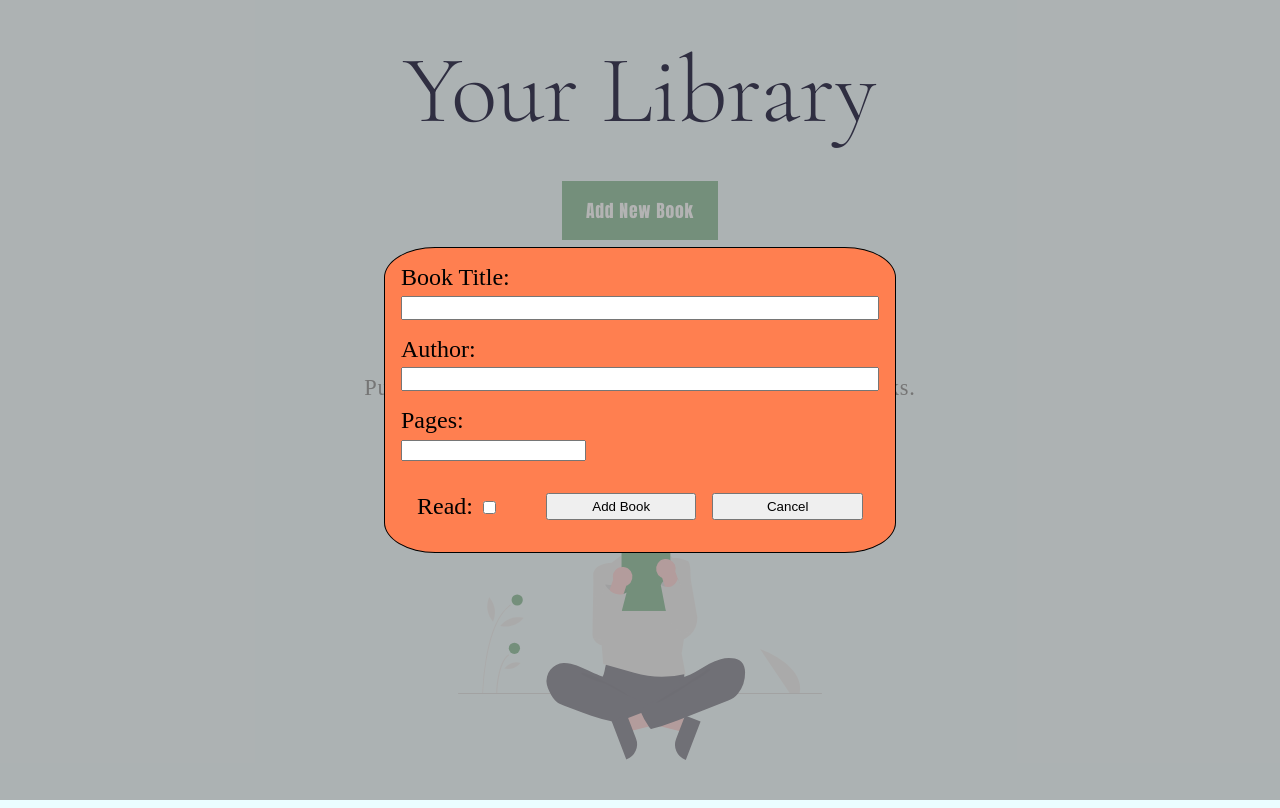
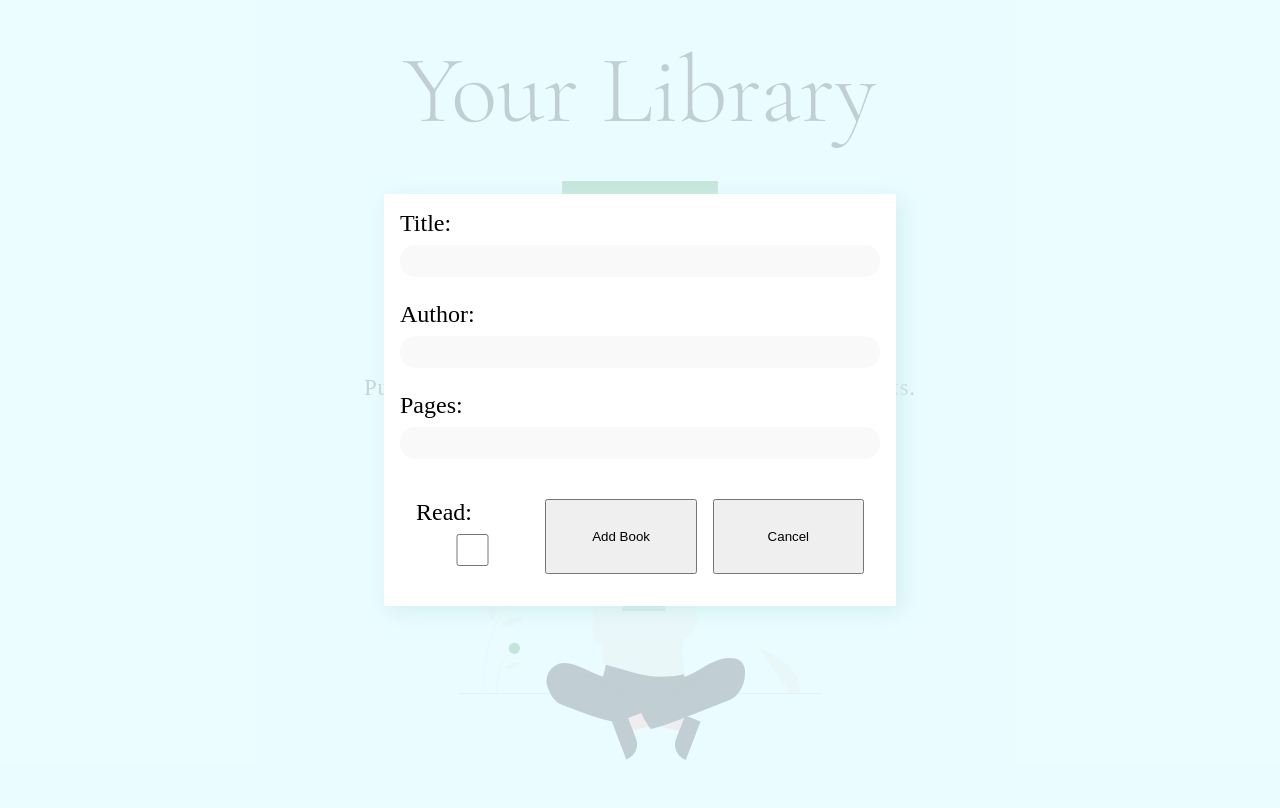
Before and after one commit to vbit27/library, a plain HTML site: page index.html in a window 1280 px wide. Both pictures are taken after a click on the button "Add New Book". Drawn offline with nearby package versions, Linux system fonts and the light colour scheme.

Commit message:
Add change input background

```diff
--- a/index.html
+++ b/index.html
@@ -12,7 +12,7 @@
 </head>
 <body>
     <div class="add-input-container">
-        <label for="book-title">Book Title: <br>
+        <label for="book-title">Title: <br>
             <input type="text" id="book-title" name="title">
         </label>
         <label for="book-author">Author: <br>
--- a/style.css
+++ b/style.css
@@ -18,7 +18,7 @@ button {
     height: 100vh;
     position: absolute;
     top: 0;
-    background-color: rgba(143, 143, 143, 0.678);
+    background-color: #ebfdffc7;
     display: none;
     z-index: 0;
 
@@ -35,12 +35,10 @@ button {
 
 .title {
     display: flex;
-    /*font-family: 'Playfair Display', serif;*/
     font-family: 'Cormorant Garamond', serif;
     justify-content: center;
     font-size: 12vmin;
     margin: 2rem 2rem 0 2rem;
-    position: relative;
     color: #2f2e41;
 }
 
@@ -64,8 +62,6 @@ button {
 .add-book-btn:hover {
     background-color: #ebfdff;
     color: #3a9052;
-    /*border: 1px solid #3a9052;
-    box-sizing: border-box;*/
     outline: 1px solid #3a9052;
     outline-offset: -1px;
 }
@@ -100,7 +96,7 @@ img {
 
 
 
-/* GRID STYLE */
+/* Input window style */
 
 
 
@@ -108,19 +104,17 @@ img {
     position: absolute;
     margin: auto;
     top: 0; left: 0; bottom: 0; right: 0;
-    display: grid;
-    background-color: rgb(255, 127, 80);
+    background-color: #ffffff;
     font-size: 1.5rem;
     max-width: 40%;
     min-width: 400px;
     height: fit-content;
-    border: 1px solid #000;
     justify-content: stretch;
     align-content: center;
     row-gap: 1rem;
     padding: 1rem;
-    border-radius: 10%;
     display: none;
+    box-shadow: 5px 5px 20px #d2eef0;
     z-index: 1;
 }
 
@@ -129,9 +123,23 @@ img {
 }
 
 
-input[type=text] {
+/*input[type=text] {
     width: 100%;
     height: 1.5rem;
+}*/
+
+input {
+    border: none;
+    background-color: rgba(218, 218, 218, 0.164);
+    width: 100%;
+    border-radius: 15px;
+    height: 2rem;
+    margin: 0.5rem auto;
+    outline: none;
+}
+
+input:focus {
+    border: none;
 }
 
 .input-button-container {
@@ -169,7 +177,7 @@ input[type=text] {
 }
 
 
-@media only screen and (max-width: 600px) {
+@media only screen and (max-width: 750px) {
     img {
         width: 100%;
         max-width:100%;
```
